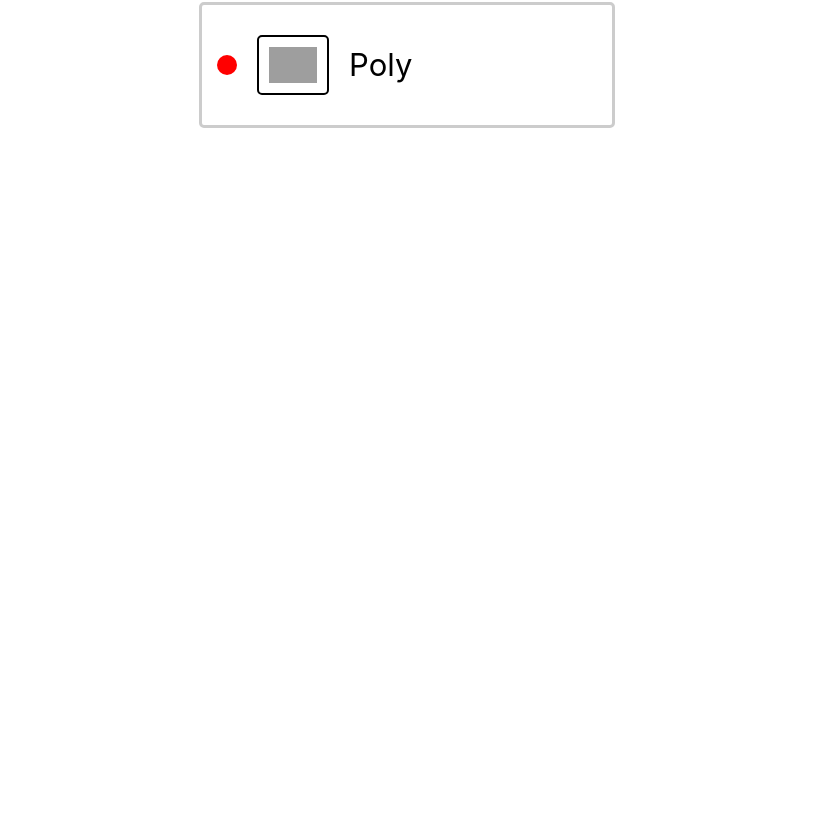
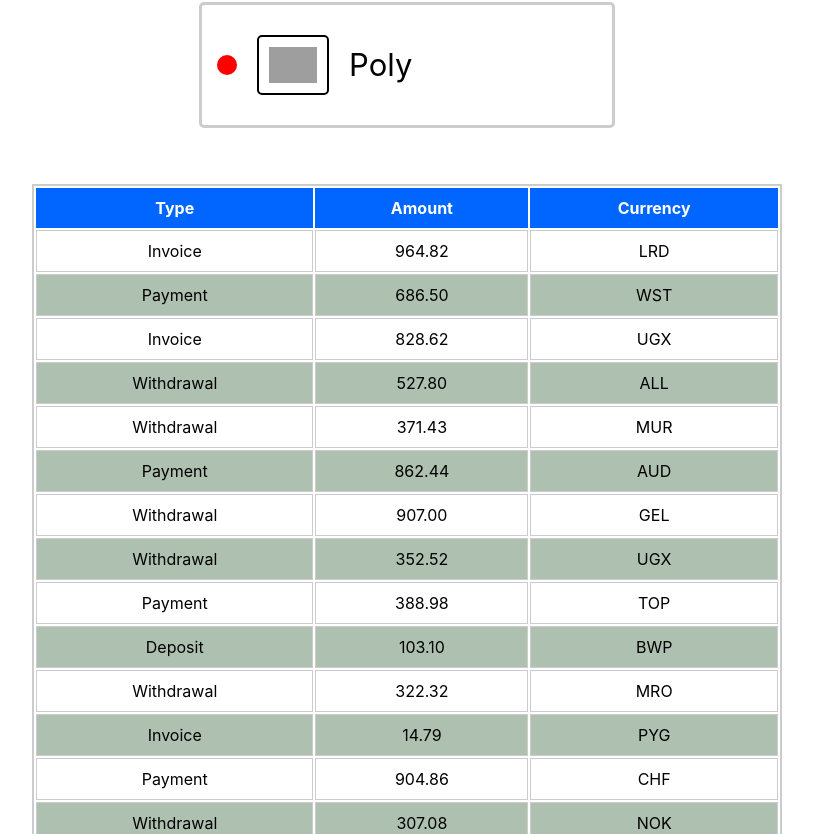
Before and after one commit to LameWolf/goit-react-hw-01-components, a React (Create React App) app: page / in a window 1280 px wide. Shown: the part 1346-2180 px from the top of the page, without its empty margins (233-1046 px from the left). Before the commit the page ends 1510 px from the top, so only its background shows below. Built offline with nearby package versions, Linux system fonts and the light colour scheme; grey boxes are pictures that could not be loaded; the HTML template or start-up script is replaced by a standard one.

Commit message:
Completed Task 4

```diff
--- a/src/App.js
+++ b/src/App.js
@@ -1,9 +1,11 @@
 import { Profile } from 'components/Profile';
 import { Statistics } from 'components/Statistics';
 import { FriendList } from 'components/FriendList';
+import { TransactionHistory } from './components/TransactionHistory';
 import user from './components/Profile/user.json';
 import data from './components/Statistics/data.json';
 import friends from './components/FriendList/friends.json';
+import transactions from './components/TransactionHistory/transactions.json';
 import './App.css';
 
 const App = () => {
@@ -20,6 +22,7 @@
         />
         <Statistics title="Upload stats" stats={data} />
         <FriendList friends={friends} />
+        <TransactionHistory items={transactions} />
       </div>
     </div>
   );
--- a/src/components/Statistics/index.js
+++ b/src/components/Statistics/index.js
@@ -1 +1 @@
-export { Statistics } from './Stasistics';
+export { Statistics } from './Statistics';
--- /dev/null
+++ b/src/components/TransactionHistory/Transaction.jsx
@@ -0,0 +1,18 @@
+import PropTypes from 'prop-types';
+import style from './TransactionHistory.module.css';
+
+export const Transaction = ({ type, amount, currency }) => {
+  return (
+    <tr className={style.currentTransaction}>
+      <td className={style.td}>{type}</td>
+      <td className={style.td}>{amount}</td>
+      <td className={style.td}>{currency}</td>
+    </tr>
+  );
+};
+
+Transaction.propTypes = {
+  type: PropTypes.string.isRequired,
+  amount: PropTypes.string.isRequired,
+  currency: PropTypes.string.isRequired,
+};
--- a/src/components/TransactionHistory/TransactionHistory.jsx
+++ b/src/components/TransactionHistory/TransactionHistory.jsx
@@ -0,0 +1,44 @@
+import PropTypes from 'prop-types';
+import { Container } from 'components/Container';
+import { Transaction } from './Transaction';
+import style from './TransactionHistory.module.css';
+
+export const TransactionHistory = ({ items }) => {
+  return (
+    <Container>
+      <table className={style.transactionHistory}>
+        <thead>
+          <tr>
+            <th className={style.th}>Type</th>
+            <th className={style.th}>Amount</th>
+            <th className={style.th}>Currency</th>
+          </tr>
+        </thead>
+
+        <tbody>
+          {items.map(({ id, type, amount, currency }) => {
+            return (
+              <Transaction
+                key={id}
+                type={type}
+                amount={amount}
+                currency={currency}
+              ></Transaction>
+            );
+          })}
+        </tbody>
+      </table>
+    </Container>
+  );
+};
+
+TransactionHistory.propTypes = {
+  items: PropTypes.arrayOf(
+    PropTypes.shape({
+      id: PropTypes.string.isRequired,
+      type: PropTypes.string.isRequired,
+      amount: PropTypes.string.isRequired,
+      currency: PropTypes.string.isRequired,
+    })
+  ).isRequired,
+};
--- a/src/components/TransactionHistory/TransactionHistory.module.css
+++ b/src/components/TransactionHistory/TransactionHistory.module.css
@@ -0,0 +1,36 @@
+.transactionHistory {
+  width: 750px;
+  justify-content: center;
+  margin: 0 auto;
+  border: 2px solid #ccc;
+}
+
+.currentTransaction {
+  background-color: #fff;
+  transition: all 0.3s cubic-bezier(0.17, 0.67, 0.83, 0.67);
+}
+
+.currentTransaction:hover {
+  color: #ff0000;
+  background-color: #40ff00;
+}
+
+.currentTransaction:nth-child(2n + 2) {
+  background-color: #aec1b1;
+}
+
+.currentTransaction:nth-child(2n + 2):hover {
+  color: #ff0000;
+  background-color: #40ff00;
+}
+
+.th {
+  padding: 10px;
+  color: #fff;
+  background-color: #0066ff;
+}
+
+.td {
+  border: 1px solid #ccc;
+  padding: 10px;
+}
--- a/src/components/TransactionHistory/index.js
+++ b/src/components/TransactionHistory/index.js
@@ -0,0 +1 @@
+export { TransactionHistory } from './TransactionHistory';
--- /dev/null
+++ b/src/components/TransactionHistory/transactions.json
@@ -0,0 +1,122 @@
+[
+  {
+    "id": "1e0700a2-5183-4291-85cc-2065a036a683",
+    "type": "Invoice",
+    "amount": "964.82",
+    "currency": "LRD"
+  },
+  {
+    "id": "a30f821b-4d25-4ff0-abdd-e340b3f0dd2b",
+    "type": "Payment",
+    "amount": "686.50",
+    "currency": "WST"
+  },
+  {
+    "id": "44dca67a-8e5a-4798-bf8e-b15efd4e1abd",
+    "type": "Invoice",
+    "amount": "828.62",
+    "currency": "UGX"
+  },
+  {
+    "id": "ea8ed3dc-2b68-4a53-905a-53ecb0adef33",
+    "type": "Withdrawal",
+    "amount": "527.80",
+    "currency": "ALL"
+  },
+  {
+    "id": "ea76146a-0b00-4b80-bc02-a8c822176712",
+    "type": "Withdrawal",
+    "amount": "371.43",
+    "currency": "MUR"
+  },
+  {
+    "id": "63ca02f9-d637-46b5-9237-f3b24425e029",
+    "type": "Payment",
+    "amount": "862.44",
+    "currency": "AUD"
+  },
+  {
+    "id": "ed0263e8-59a5-4bf1-87e0-2bb88e53dc34",
+    "type": "Withdrawal",
+    "amount": "907.00",
+    "currency": "GEL"
+  },
+  {
+    "id": "6013bad0-750c-4691-8bc2-d8f2b43969c4",
+    "type": "Withdrawal",
+    "amount": "352.52",
+    "currency": "UGX"
+  },
+  {
+    "id": "252c7be4-8b06-4fa7-8d42-61fb835b70d5",
+    "type": "Payment",
+    "amount": "388.98",
+    "currency": "TOP"
+  },
+  {
+    "id": "4eaab41b-b967-40ac-82ed-85fc66f646f1",
+    "type": "Deposit",
+    "amount": "103.10",
+    "currency": "BWP"
+  },
+  {
+    "id": "9648a350-8469-42d5-8bf3-18090de5fe67",
+    "type": "Withdrawal",
+    "amount": "322.32",
+    "currency": "MRO"
+  },
+  {
+    "id": "9c5c25fb-1a95-4b2f-8d1f-4c4426d677cc",
+    "type": "Invoice",
+    "amount": "14.79",
+    "currency": "PYG"
+  },
+  {
+    "id": "43ef232c-80e9-4d6f-b48a-b22405620de3",
+    "type": "Payment",
+    "amount": "904.86",
+    "currency": "CHF"
+  },
+  {
+    "id": "5161682e-e620-4019-ab0a-24ceb10fbd20",
+    "type": "Withdrawal",
+    "amount": "307.08",
+    "currency": "NOK"
+  },
+  {
+    "id": "7b119d71-42e6-4c42-a141-6818b07bb9ff",
+    "type": "Invoice",
+    "amount": "275.07",
+    "currency": "AWG"
+  },
+  {
+    "id": "a4f65722-65c4-4c28-b1f4-b8ed988bb205",
+    "type": "Deposit",
+    "amount": "213.10",
+    "currency": "STD"
+  },
+  {
+    "id": "c6e5784b-0ca3-48d6-86e5-b5128af5a523",
+    "type": "Invoice",
+    "amount": "116.11",
+    "currency": "CUP CUC"
+  },
+  {
+    "id": "c9ebed6a-3a02-4b49-ac0d-0534b51f2bfd",
+    "type": "Invoice",
+    "amount": "878.67",
+    "currency": "HKD"
+  },
+  {
+    "id": "a4a98b0e-b22c-438b-9f83-de2df52110c8",
+    "type": "Invoice",
+    "amount": "725.03",
+    "currency": "UYU UYI"
+  },
+  {
+    "id": "b39bfa7a-0166-4c47-94d6-87d20590f746",
+    "type": "Payment",
+    "amount": "405.45",
+    "currency": "MDL"
+  }
+]
```
Also changed, not shown: src/components/Statistics/Statistics.jsx (renamed from src/components/Statistics/Stasistics.jsx).
